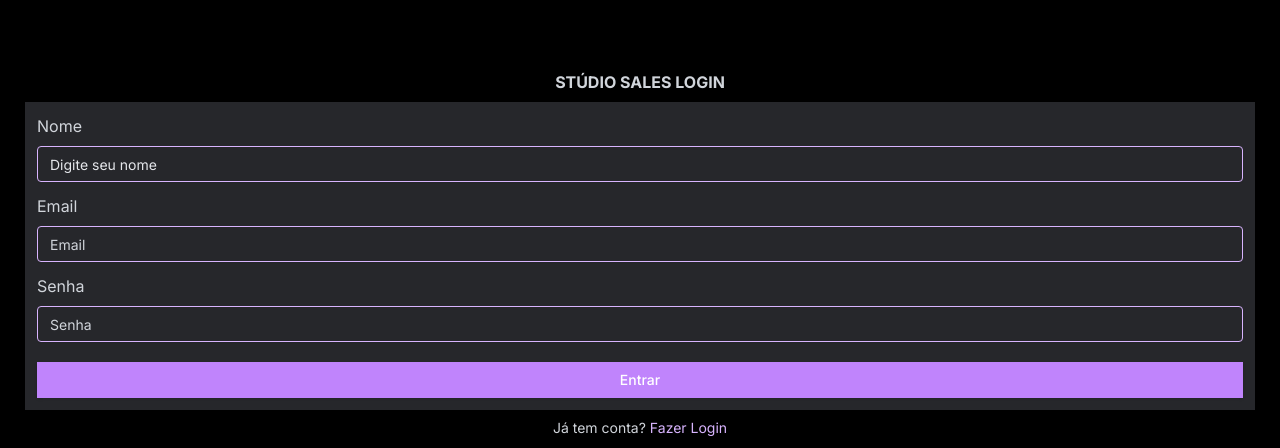
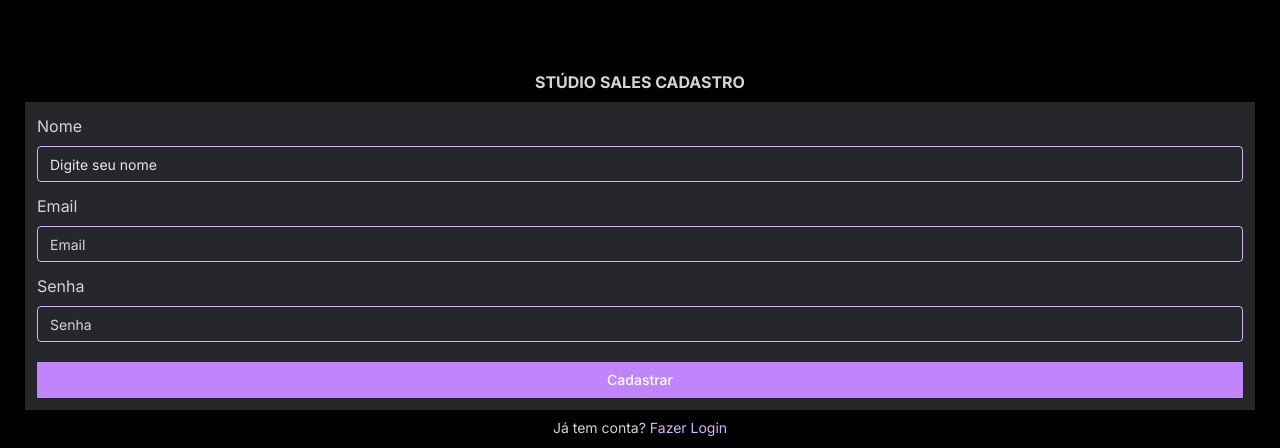
Before and after one commit to diego-af/booking-studio, a Next.js app: page /register in a window 1280 px wide. Shown: the part 169-617 px from the top of the page. Built offline with nearby package versions, Linux system fonts and the light colour scheme.

Commit message:
Change names

```diff
--- a/src/app/register/component/Register.tsx
+++ b/src/app/register/component/Register.tsx
@@ -70,7 +70,7 @@ const RegisterComponent = () => {
 		<Card>
 			<CardContent className='p-2'>
 				<h2 className='font-bold text-gray-300 text-md text-center mb-2 uppercase'>
-					Stúdio Sales Login
+					Stúdio Sales Cadastro
 				</h2>
 				<form
 					onSubmit={handleSubmit(onSubmit)}
@@ -124,7 +124,7 @@ const RegisterComponent = () => {
 						{loading && (
 							<Loader2 className='mr-2 h-4 w-4 animate-spin bg-white' />
 						)}
-						Entrar
+						Cadastrar
 					</Button>
 				</form>
 			</CardContent>
```
